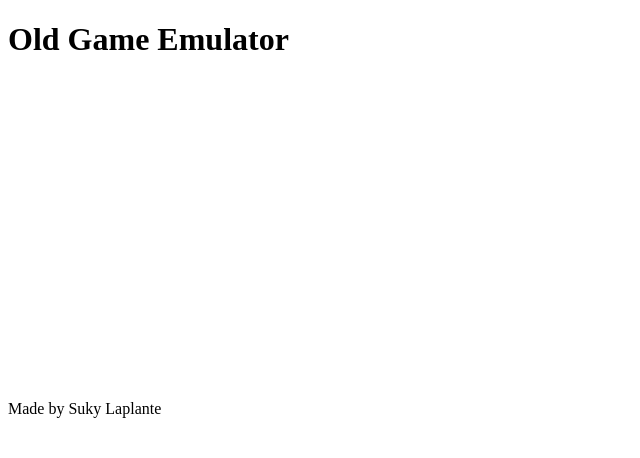
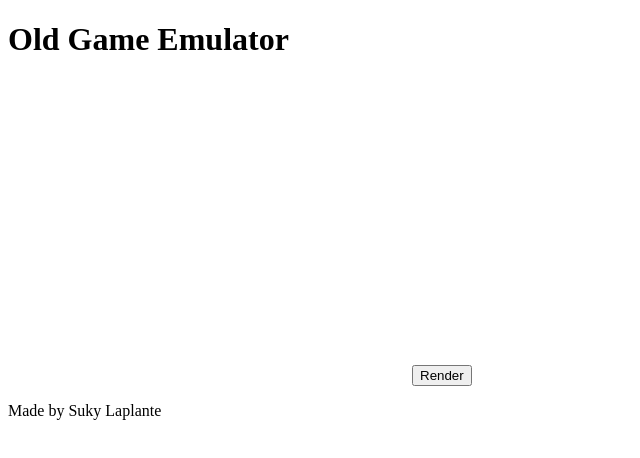
Before and after one commit to suky637/js-game, a plain HTML site: page index.html in a window 1280 px wide. Shown: the whole page, without its empty margins (0-640 px from the left). Drawn offline with Linux system fonts and the light colour scheme.

Commit message:
Update index.html

```diff
--- a/index.html
+++ b/index.html
@@ -6,6 +6,7 @@
   <body>
     <h1>Old Game Emulator</h1>
     <canvas id="gameWindow" width="400" height="300"></canvas>
+    <button onclick="render()">Render</button>
     <script>
 
         var canvas = document.getElementById("gameWindow");
```
